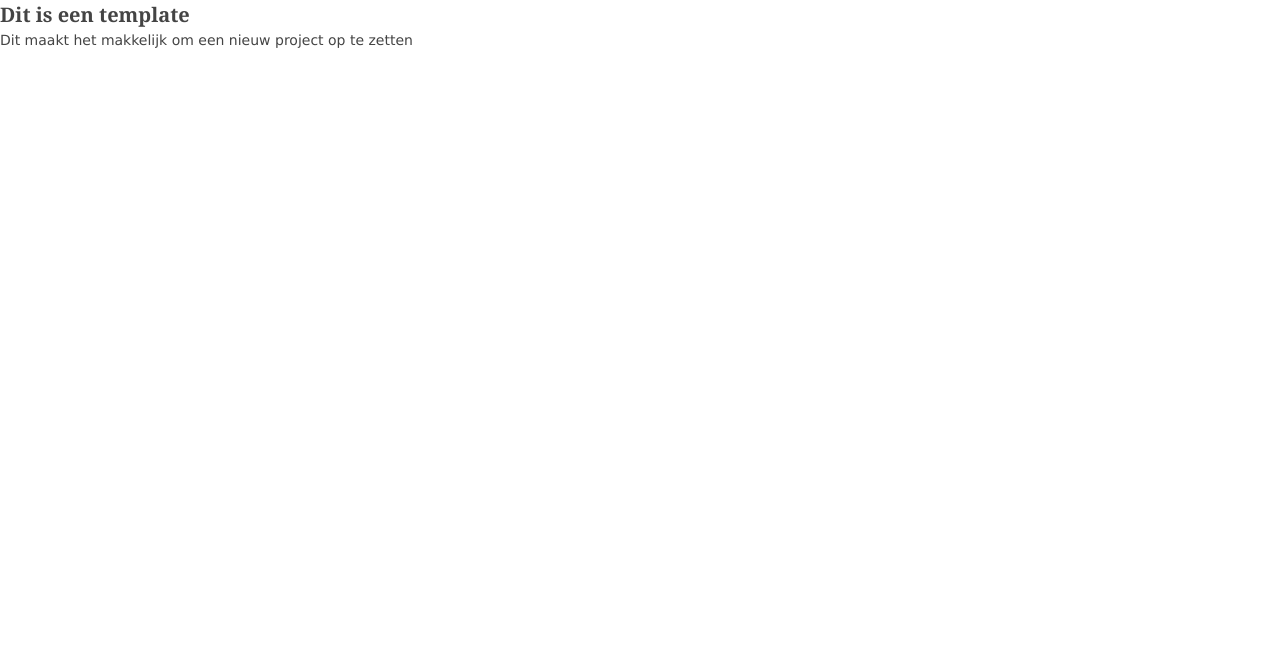
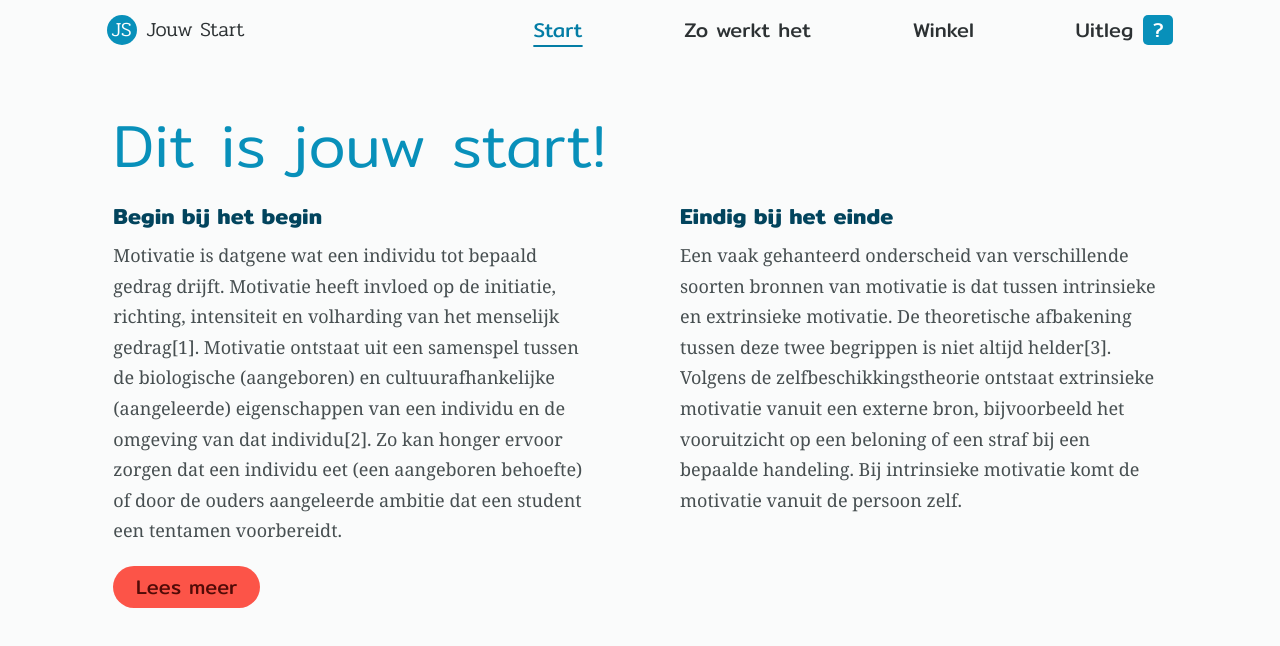
Before and after one commit to VerbindingMaken/jouwstart, a plain HTML site: page index.html in a window 1280 px wide. Drawn offline with Linux system fonts and the light colour scheme; a web font is replaced by a local one.

Commit message:
Added main layout and styling

```diff
--- a/index.html
+++ b/index.html
@@ -9,20 +9,64 @@
     <meta name="description" content="Project start with Template">
 
     <link rel="stylesheet" type="text/css" href="styles/index.css">
+    <link rel="preconnect" href="https://fonts.googleapis.com">
+    <link rel="preconnect" href="https://fonts.gstatic.com" crossorigin>
+    <link href="https://fonts.googleapis.com/css2?family=Maitree:wght@200;300;400;500;600;700&family=Mitr:wght@200;300;400;500;600;700&family=Pridi:wght@300;400;500&display=swap" rel="stylesheet">
     <script src="scripts/index.js" defer="defer"></script>
 </head>
 
 <body id="main-container">
     <header id="header">
-        <div id="logo"></div>
-        <nav id="main-menu"></nav>
+        <div id="logo">
+            <div id="logo-image">JS</div>
+            <div id="logo=text">Jouw Start</div>
+        </div>
+        <nav id="main-menu">
+            <ul>
+                <li><a href="">Start</a></li>
+                <li><a href="">Zo werkt het</a></li>
+                <li><a href="">Winkel</a></li>
+                <li><a href="">Uitleg</a><div id="question"><a>?</a></div></li>
+            </ul>
+        </nav>
     </header>
 <main id="content">
-    <h1>Dit is een template</h1>
-    <p>Dit maakt het makkelijk om een nieuw project op te zetten</p>
-    <div id="left-column"></div>
-    <div id="center-column"></div>
-    <div id="right-column"></div>
+    <h1 id="start-title">Dit is jouw start!</h1>
+    <div id="left-column">
+        <h2>Begin bij het begin</h2>
+        <div class="first">
+            <p>
+                Motivatie is datgene wat een individu tot bepaald gedrag drijft. Motivatie heeft invloed op de initiatie, richting, intensiteit en volharding van het menselijk gedrag[1]. Motivatie ontstaat uit een samenspel tussen de biologische (aangeboren) en cultuurafhankelijke (aangeleerde) eigenschappen van een individu en de omgeving van dat individu[2]. Zo kan honger ervoor zorgen dat een individu eet (een aangeboren behoefte) of door de ouders aangeleerde ambitie dat een student een tentamen voorbereidt.
+            </p>
+        </div>
+        <div class="second">
+            <br>
+            <p>
+                Omdat motivatie met alles dat een mens tot handelen beweegt te maken heeft, is het een complex onderwerp waarover vele verschillende theorieën en perspectieven geformuleerd zijn. Zelfs de definitie van motivatie kan sterk verschillen[2]. Veel van de theorieën over motivatie hebben te maken met de verschillende factoren die motivatie beïnvloeden. Dit kunnen behoeften zijn, zelf geformuleerde doelen, de eigen mening over de moeilijkheidsgraad van het doel en de eigen vaar digheden
+            </p>
+        </div>
+    </div>
+    <div id="right-column">
+        <h2>Eindig bij het einde</h2>
+        <div class="first">
+            <p>
+                Een vaak gehanteerd onderscheid van verschillende soorten bronnen van motivatie is dat tussen intrinsieke en extrinsieke motivatie. De theoretische afbakening tussen deze twee begrippen is niet altijd helder[3]. Volgens de zelfbeschikkingstheorie ontstaat extrinsieke motivatie vanuit een externe bron, bijvoorbeeld het vooruitzicht op een beloning of een straf bij een bepaalde handeling. Bij intrinsieke motivatie komt de motivatie vanuit de persoon zelf.
+            </p>
+        </div>
+        <div class="second">
+            <br>
+            <p>
+                Deze handelt niet om een externe beloning te bemachtigen of een straf te ontkomen, maar vanwege de intrinsieke waarde van de activiteit op het moment zelf of voor het behalen van een doel in de toekomst[2]. Metaforisch beschreven: bij intrinsieke motivatie draait het om het spel, en bij extrinsieke motivatie om de knikkers.
+            </p>
+            <br>
+            <p>
+                Naast een verschil in hun oorspronkelijke bron zijn er ook verschillen tussen de werking van intrinsieke en extrinsieke motivatie. Mensen die in een situatie intrinsiek handelen zijn volgens de zelfbeschikkingstheorie onder andere creatiever, hebben een hogere inzet, hogere gevoelens van zelfcompetentie en trots en meer plezier in hun taakuitvoering. Extrinsieke motivatie kan de intrinsieke motivatie verdringen
+            </p>
+        </div>
+
+
+    </div>
+    <button id="show-offer">Lees meer</button>
  </main>
  <footer id="footer">
      <div id="footer-menu"></div>
--- a/styles/index.css
+++ b/styles/index.css
@@ -1,3 +1,96 @@
 @import url("reset.css");
 @import url("main-colors.css");
 @import url("typography.css");
+
+/* Main layout */
+
+
+#header {
+    min-height: 6rem;
+    display: grid;
+    grid-template-columns: repeat(12, 1fr);
+    grid-template-rows: minmax(2rem, 1fr);
+}
+#logo {
+    grid-column: 2/ 4;
+    display: flex;
+    flex-flow: row wrap;
+    align-content: center;
+}
+#logo-image {
+    background-color: var(--light-blue);
+    border-radius: 50%;
+    width: 3rem;
+    height: 3rem;
+    margin-right: 1rem;
+    color: white;
+    text-align: center;
+}
+
+#main-menu {
+    grid-column: 6/ 12;
+}
+#main-menu ul {
+    display: flex;
+    flex-flow: row wrap;
+    justify-content: space-between;
+    align-content: center;
+    height: 100%;
+}
+#main-menu ul li:first-child a {
+    color: var(--mid-blue);
+    text-decoration: underline 2px var(--mid-blue);
+    text-underline-offset: 8px;
+}
+#main-menu ul li:last-child {
+    display: flex;
+    flex-flow: row wrap;
+    text-align: center;
+}
+
+#question {
+    background-color: var(--light-blue);
+    border-radius: .5rem;
+    width: 3rem;
+    height: 3rem;
+    color: white;
+    margin-left: 1rem;
+
+}
+#content {
+    margin-top: 4rem;
+    display: grid;
+    grid-template-columns: repeat(12, 1fr);
+    grid-template-rows: minmax(2rem, 1fr);
+    gap: 1rem 8rem;
+}
+#start-title {
+    grid-row: 1/ 2;
+    grid-column: 2/ 12;
+}
+#left-column {
+    grid-row: 2/ 3;
+    grid-column: 2/ 7;
+}
+#right-column {
+    grid-row: 2/ 3;
+    grid-column: 7/ 12;
+}
+#show-offer {
+    grid-row: 4/ 5;
+    grid-column: 2/ 4;
+}
+
+/* Styling of elements */
+button {
+    padding: .6rem 0 .6rem 0;
+    border-radius: 3rem;
+    border: none;
+    background-color: var(--ligth-red);
+    color: var(--dark-red);
+}
+
+/* Interaction */
+.second {
+    display: none;
+}
--- a/styles/main-colors.css
+++ b/styles/main-colors.css
@@ -1,6 +1,18 @@
 html {
-    --dark-black: #111;
-    --dark-grey: #444;
-    --light-grey: #AAA;
-    --light-background: #efefef;
+    --dark-grey: #2C3133;
+    --mid-grey: #474F51;
+    --light-grey: #6B7476;
+    --light-background: #FAFBFB;
+
+    --dark-blue: #02445D;
+    --mid-blue: #037DA5;
+    --light-blue: #0890BA;
+    --blue-background: #9DE5FB;
+
+    --ligth-red: #FC5448;
+    --dark-red: #510B07;
 }
+
+body {
+    background-color: var(--light-background);
+}
--- a/styles/typography.css
+++ b/styles/typography.css
@@ -7,9 +7,43 @@ body {
     line-height: 1.5;
 	color: var(--dark-grey);
 }
+
+#logo {
+	font-family: 'Pridi', Georgia, serif;
+	font-weight: 300;
+	font-size: 2rem;
+}
+
 h1,
+h2,
+nav ul li a,
+button {
+	font-family: 'Mitr', Verdana, sans-serif;
+}
+nav ul li a {
+	font-weight: 400;
+	font-size: 2rem;
+}
+h1 {
+	font-weight: 300;
+	font-size: 6rem;
+	color: var(--light-blue);
+}
 h2 {
-	font-family: Georgia, serif;
+	font-weight: 600;
+	font-size: 2.2rem;
+	color: var(--dark-blue);
+	margin-bottom: .7rem;
+}
+
+p {
+	font-family: 'Maitree', Georgia, serif;
+	font-weight: 400;
+	font-size: 1.8rem;
+	color: var(--mid-grey);
+	line-height: 1.7;
+}
+button {
+	font-weight: 400;
 	font-size: 2rem;
-	color: (--dark-black);
 }
```
